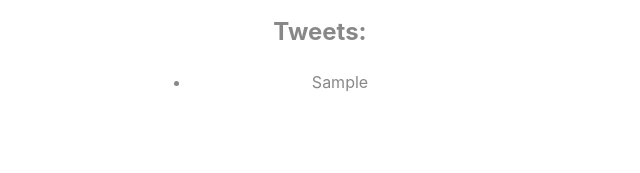
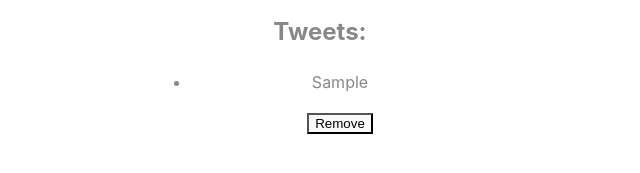
Before and after one commit to nicolasdanelon/react-redux, a React (Vite) app: page /tweets in a window 1280 px wide. Both pictures are taken after typing "Sample" into the empty fields and a click on the button "Agregar tweet". Shown: the part 155-328 px from the top of the page, without its empty margins (320-960 px from the left). Built offline with nearby package versions, Linux system fonts and the light colour scheme.

Commit message:
Tercer commit

```diff
--- a/src/components/index.jsx
+++ /dev/null
@@ -1,4 +0,0 @@
-import Login from './login/login.jsx'
-import Dashboard from './dashboard/dashboard.jsx'
-
-export { Tweets }
--- a/src/reducers.js
+++ b/src/reducers.js
@@ -11,8 +11,8 @@ const rootReducer = (state = initialState, action) => {
         tweets: [...state.tweets, action.payload]
       };
     case 'DELETE_TWEET':
-      const tweetId = action.payload;
-      const updatedTweets = state.tweets.filter(tweet => tweet.id !== tweetId);
+      const tweetIndex = action.payload;
+      const updatedTweets = state.tweets.filter((tweet, index) => index !== tweetIndex);
       return {
         ...state,
         tweets: updatedTweets
--- a/src/tweets.jsx
+++ b/src/tweets.jsx
@@ -3,7 +3,7 @@ import { connect } from 'react-redux';
 import { addTweet, deleteTweet } from './actions';
 
 // eslint-disable-next-line
-const Tweets = ({ tweets, addTweet }) => {
+const Tweets = ({ tweets, addTweet, deleteTweet }) => {
   const [tweetContent, setTweetContent] = useState('');
 
   const TweetFeed = () => (
@@ -11,7 +11,11 @@ const Tweets = ({ tweets, addTweet }) => {
       <h2>Tweets:</h2>
       <ul>
         {tweets.map((tweet, index) => (
-          <li key={index}>{tweet}</li>
+          <li key={index}>
+            <p>{tweet}</p>
+            <button onClick={() => handleDelete(index)}>Remove</button>
+          </li>
+
         ))}
       </ul>
     </>
@@ -22,6 +26,9 @@ const Tweets = ({ tweets, addTweet }) => {
       addTweet(tweetContent);
       setTweetContent('');
     }
+  };
+  const handleDelete = (tweetIndex) => {
+    deleteTweet(tweetIndex);
   };
 
   return (
@@ -42,21 +49,8 @@ const Tweets = ({ tweets, addTweet }) => {
     </div>
   );
 };
-const TweetsList = (props) => {
-  const handleDelete = (tweet) => {
-    props.deleteTweet(tweet);
-  };
 
-  return (
-    <div>
-      {props.tweets.map(tweet => (
-        <div key={tweet.id}>
-          <button onClick={() => handleDelete(tweet.id)}>Remove Tweet</button>
-        </div>
-      ))}
-    </div>
-  );
-};
+
 
 
 const mapStateToProps = (state) => {
@@ -72,4 +66,4 @@ const mapDispatchToProps = (dispatch) => {
   };
 };
 
-export default connect(mapStateToProps, mapDispatchToProps)(Tweets, TweetsList);
+export default connect(mapStateToProps, mapDispatchToProps)(Tweets);
```
